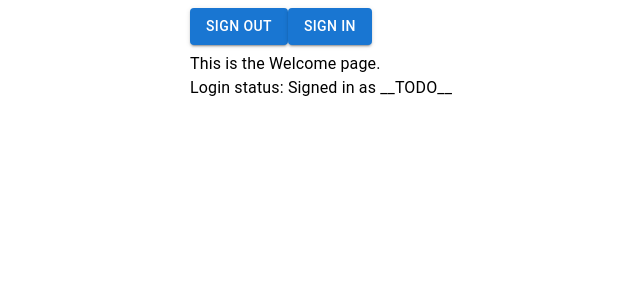
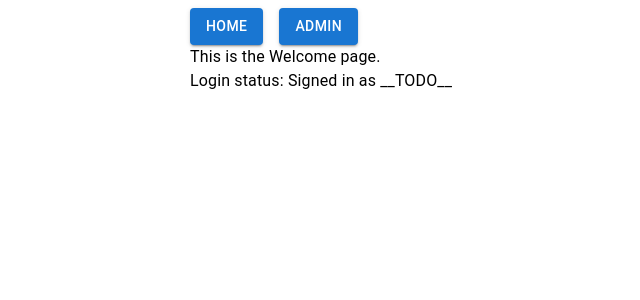
Before and after one commit to pjcjonas/clerk-dev-global-state-with-context, a React (Vite) app: page / in a window 1280 px wide. Shown: the top 300 px of the page, without its empty margins (174-814 px from the left). Built offline with nearby package versions, Linux system fonts and the light colour scheme; no server answers.

Commit message:
updated to clerk provider

```diff
--- a/package.json
+++ b/package.json
@@ -10,6 +10,7 @@
   },
   "dependencies": {
     "@clerk/clerk-js": "^4.22.1",
+    "@clerk/clerk-react": "^4.7.0",
     "@clerk/types": "^3.23.0",
     "@emotion/react": "^11.10.5",
     "@emotion/styled": "^11.10.5",
--- a/src/App.tsx
+++ b/src/App.tsx
@@ -1,25 +1,39 @@
-import { BrowserRouter, Route, Routes, Navigate } from "react-router-dom";
-import React, { useContext, useEffect, useState } from "react";
-import { Container } from "@mui/material";
-import { SignInSignOut } from "./components/SignInSignOut";
+import { Route, Routes, useNavigate } from "react-router-dom";
+import React from "react";
+import Button from "@mui/material/Button";
+import Stack from "@mui/material/Stack";
+import { Container, ThemeProvider, createTheme } from "@mui/material";
 import { AdminPage } from "./components/AdminPage";
 import { WelcomePage } from "./components/WelcomePage";
 
+const theme = createTheme();
+
 const App: React.FunctionComponent = (): JSX.Element => {
+  const navigate = useNavigate();
+
+  const handleClick = (location: string) => {
+    navigate(`/${location}`);
+  };
+
   return (
+    <React.Fragment>
+      <ThemeProvider theme={theme}>
         <Container maxWidth="sm">
-      <BrowserRouter>
-        <React.Fragment>
-          <React.Fragment>
-            <SignInSignOut />
+          <Stack spacing={2} direction="row">
+            <Button variant="contained" onClick={() => handleClick("")}>
+              Home
+            </Button>
+            <Button variant="contained" onClick={() => handleClick("admin")}>
+              Admin
+            </Button>
+          </Stack>
           <Routes>
             <Route path="/" element={<WelcomePage />} />
             <Route path="/admin" element={<AdminPage />} />
           </Routes>
+        </Container>
+      </ThemeProvider>
     </React.Fragment>
-        </React.Fragment>
-      </BrowserRouter>
-    </Container>
   );
 };
 
--- a/src/components/SignInSignOut/index.tsx
+++ /dev/null
@@ -1,18 +0,0 @@
-import React from "react";
-import Typography from "@mui/material/Typography";
-import Button from "@mui/material/Button";
-
-export const SignInSignOut: React.FunctionComponent = (): JSX.Element => {
-  return (
-    <React.Fragment>
-      <Typography variant="h6" gutterBottom>
-        <Button variant="contained" onClick={() => false}>
-          Sign Out
-        </Button>
-        <Button variant="contained" onClick={() => false}>
-          Sign in
-        </Button>
-      </Typography>
-    </React.Fragment>
-  );
-};
--- a/src/main.tsx
+++ b/src/main.tsx
@@ -1,9 +1,17 @@
-import React from 'react'
-import ReactDOM from 'react-dom/client'
-import App from './App'
+import React from "react";
+import ReactDOM from "react-dom/client";
+import App from "./App";
+import { ClerkProvider } from "@clerk/clerk-react";
+import { BrowserRouter } from "react-router-dom";
 
-ReactDOM.createRoot(document.getElementById('root') as HTMLElement).render(
+const clerkApiKey = import.meta.env.VITE_CLERK_API_URI;
+
+ReactDOM.createRoot(document.getElementById("root") as HTMLElement).render(
   <React.StrictMode>
-      <App />
-  </React.StrictMode>,
-)
+    <BrowserRouter>
+      <ClerkProvider frontendApi={clerkApiKey}>
+        <App />
+      </ClerkProvider>
+    </BrowserRouter>
+  </React.StrictMode>
+);
```
Also changed, not shown: 1 other file (tests, documents, lock files or other folders). Lines whose indentation alone changed are shown as unchanged.
